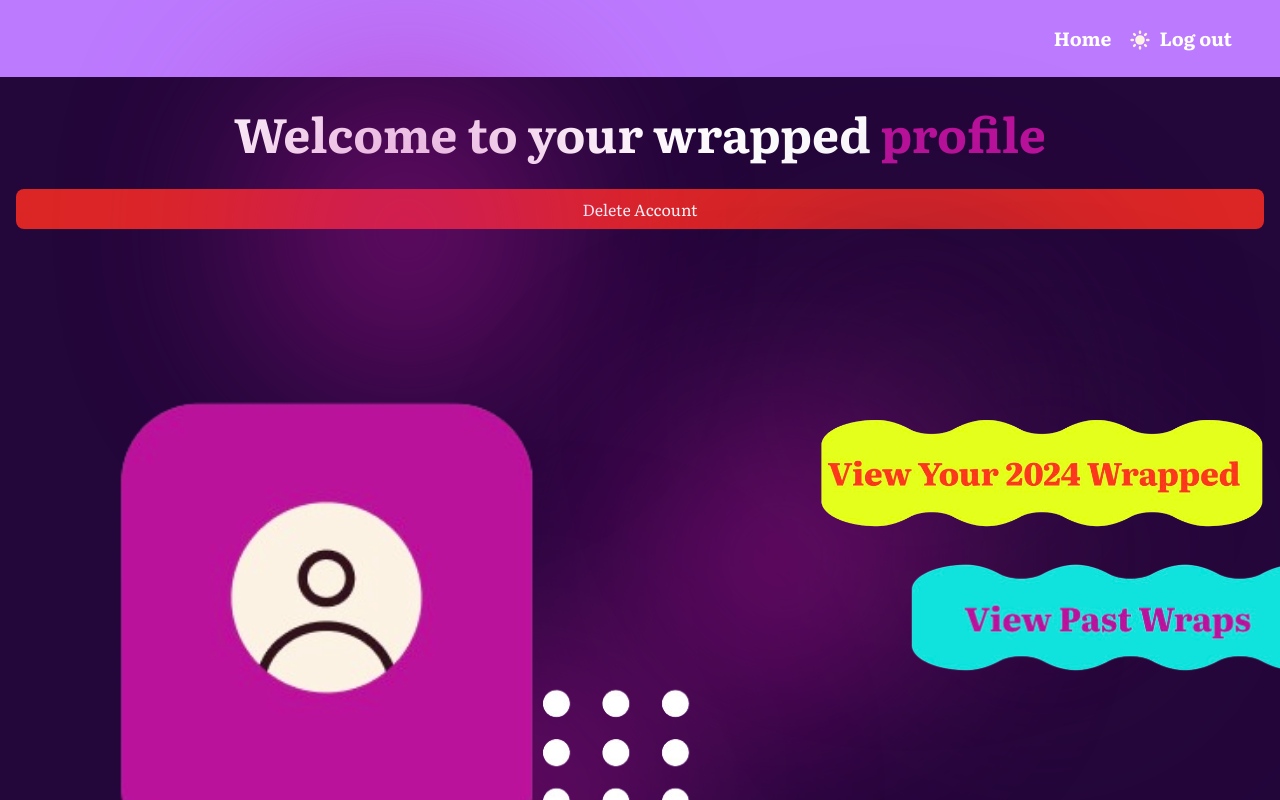
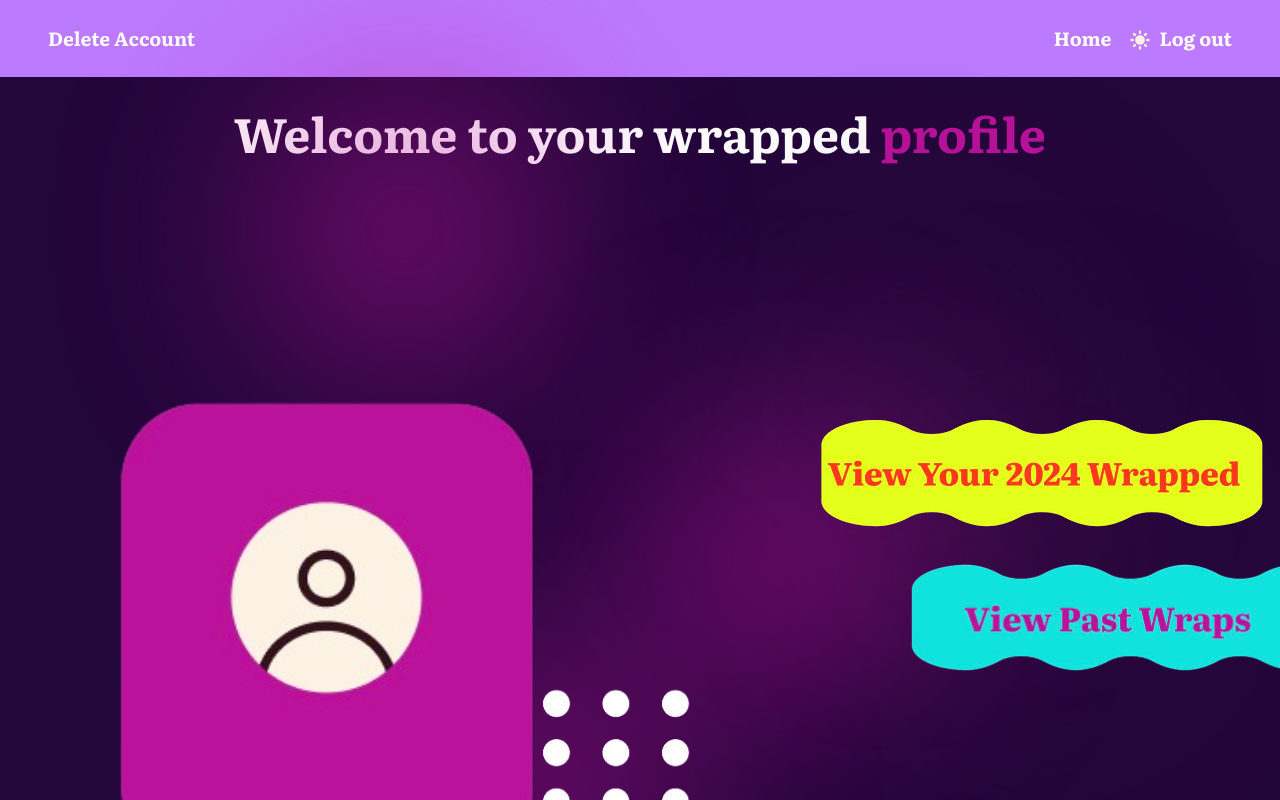
Before and after one commit to anirudh-seshadri/spotify-wrapped, a Django app: template web_app/templates/profile.html in a window 1280 px wide. Run offline with Django 5.2, Linux system fonts and the light colour scheme; the template is opened without the code that fills it, so the values that code supplies are empty; some libraries are stand-ins or nearby versions.

Commit message:
made another change to the location of delete account button

```diff
--- a/web_app/templates/profile.html
+++ b/web_app/templates/profile.html
@@ -84,12 +84,20 @@
 
     <!-- Persistent Banner at the Top -->
     <header class="banner">
-        <div class="flex justify-end items-center py-4 px-8">
-            <a href="{% url 'welcome' %}" class="hover:underline text-white profile-link mr-4">Home</a>
-            <form method="POST" action="{% url 'logout' %}" class="inline">
-                {% csrf_token %}
-                <button type="submit" class="hover:underline text-white profile-link">Log out</button>
-            </form>
+        <div class="flex justify-between items-center py-4 px-8">
+            <div class="flex items-center">
+                <form method="POST" action="{% url 'delete_account' %}" class="inline mr-4">
+                    {% csrf_token %}
+                    <button type="submit" class="hover:underline text-white profile-link">Delete Account</button>
+                </form>
+            </div>
+            <div class="flex items-center">
+                <a href="{% url 'welcome' %}" class="hover:underline text-white profile-link mr-4">Home</a>
+                <form method="POST" action="{% url 'logout' %}" class="inline">
+                    {% csrf_token %}
+                    <button type="submit" class="hover:underline text-white profile-link">Log out</button>
+                </form>
+            </div>
         </div>
     </header>
 
@@ -99,15 +107,8 @@
         <h1 class="text-5xl font-bold text-center text-white mb-8">Welcome to your wrapped <span style="color: rgb(187, 18, 156)">profile</span></h1>
 
         <!-- Profile Content -->
-
             <!-- Profile Actions -->
             <div class="space-y-4">
-                <form method="POST" action="{% url 'delete_account' %}">
-                    {% csrf_token %}
-                    <button type="submit" class="w-full bg-red-600 text-white py-2 px-4 rounded-lg hover:bg-opacity-80 transition-colors">
-                        Delete Account
-                    </button>
-                </form>
             </div>
         </div>
     </main>
```
